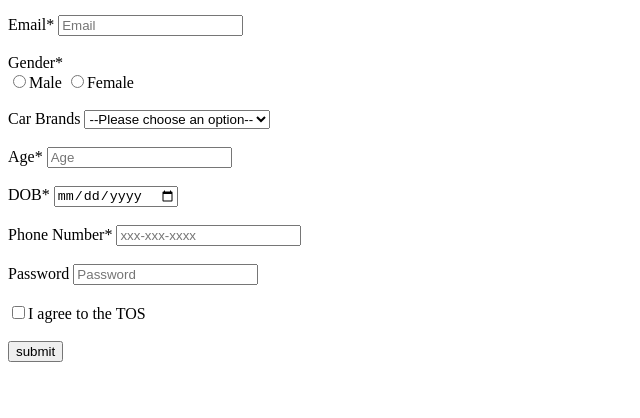
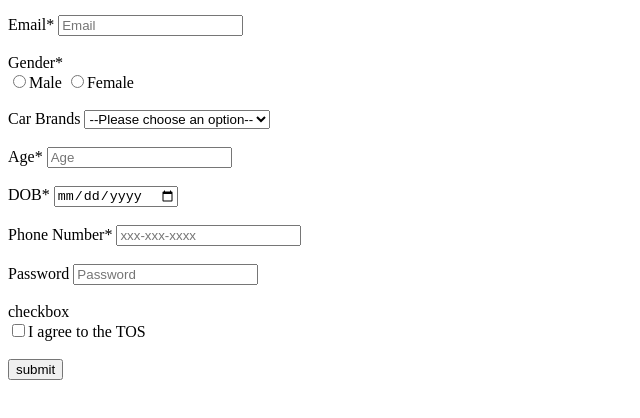
Before and after one commit to acciojob/signup-form-car-TahaAjmeer, a website: page main.html in a window 1280 px wide. Shown: the part 122-540 px from the top of the page, without its empty margins (0-640 px from the left). Drawn offline with Linux system fonts and the light colour scheme.

Commit message:
created a submission

```diff
--- a/main.html
+++ b/main.html
@@ -48,7 +48,7 @@
 			<input type="password" name="password" id="password" placeholder="Password" required>
 		</div><br>
 		<div>
-<!-- 			<label for="tos">checkbox</label><br> -->
+			<label for="tos">checkbox</label><br>
 			<input type="checkbox" name="tos" id="tos" required>I agree to the TOS
 		</div><br>
 		<div>
```
